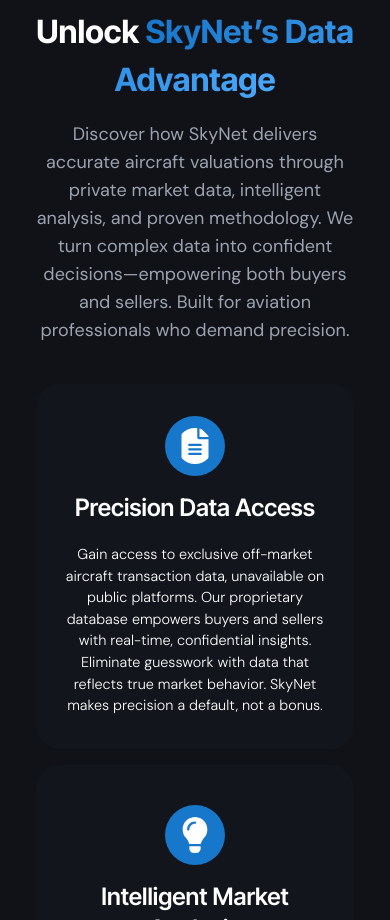
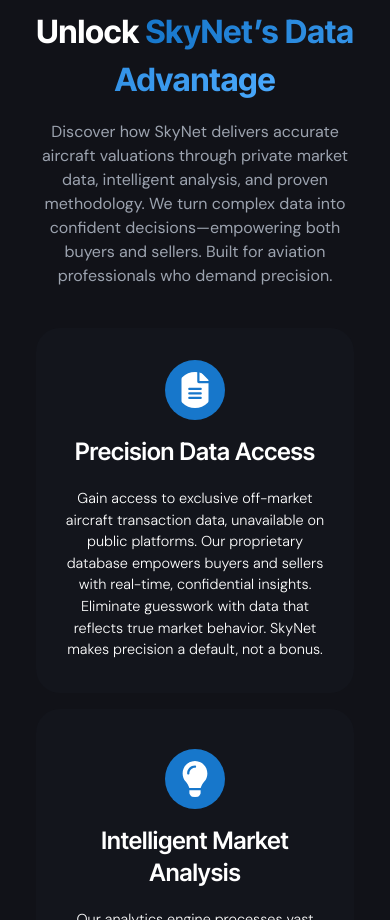
Before and after one commit to SagheerHussain/skynet-frontend, a React (Vite) app: page /skynet in a window 390 px wide. Shown: the part 980-1900 px from the top of the page. Built offline with nearby package versions, Linux system fonts and the light colour scheme; a web font is replaced by a local one.

Commit message:
Responsive Layout & Bugs Fix

```diff
--- a/src/components/SkynetAdvantage.jsx
+++ b/src/components/SkynetAdvantage.jsx
@@ -23,7 +23,7 @@
               initial={{ opacity: 0, y: 70 }}
               whileInView={{ opacity: 1, y: 0 }}
               transition={{ duration: 0.5, dealy: 0.3 }}
-              className="text-center text-gray-400 mb-10 text-lg mt-4"
+              className="text-center text-gray-400 mb-10 md:text-lg mt-4"
             >
               Discover how SkyNet delivers accurate aircraft valuations through
               private market data, intelligent analysis, and proven methodology.
```
